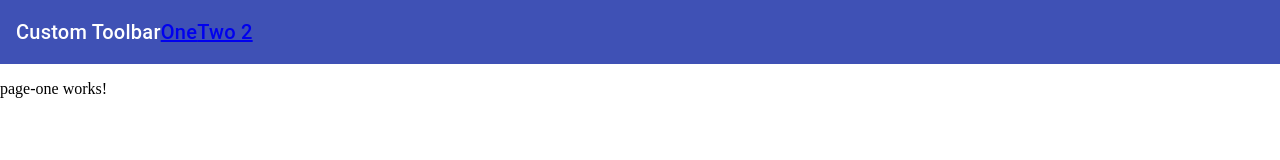
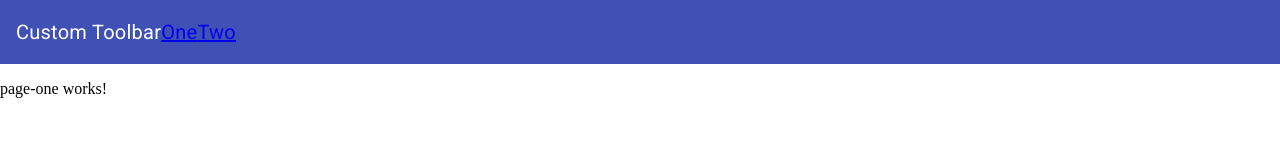
Before and after one commit to ProstoBoris/coding-exercise, an Angular app: page /page-one in a window 1280 px wide. Shown: the top 160 px of the page. Built offline with nearby package versions, Linux system fonts and the light colour scheme.

Commit message:
Small fixes

```diff
--- a/src/app/navbar/navbar.component.html
+++ b/src/app/navbar/navbar.component.html
@@ -2,6 +2,6 @@
     <mat-toolbar-row>
         <span>Custom Toolbar</span>
         <span><a routerLink="/page-one" routerLinkActive="active">One</a></span>
-        <a routerLink="/page-two" routerLinkActive="active">Two 2</a>
+        <a routerLink="/page-two" routerLinkActive="active">Two</a>
     </mat-toolbar-row>
 </mat-toolbar>
--- a/src/index.html
+++ b/src/index.html
@@ -1,13 +1,17 @@
 <!doctype html>
 <html lang="en">
+
 <head>
   <meta charset="utf-8">
   <title>CodingExercise</title>
   <base href="/">
   <meta name="viewport" content="width=device-width, initial-scale=1">
   <link rel="icon" type="image/x-icon" href="favicon.ico">
+  <link rel="stylesheet" href="https://fonts.googleapis.com/css?family=Roboto">
 </head>
+
 <body>
   <app-root></app-root>
 </body>
+
 </html>
```
